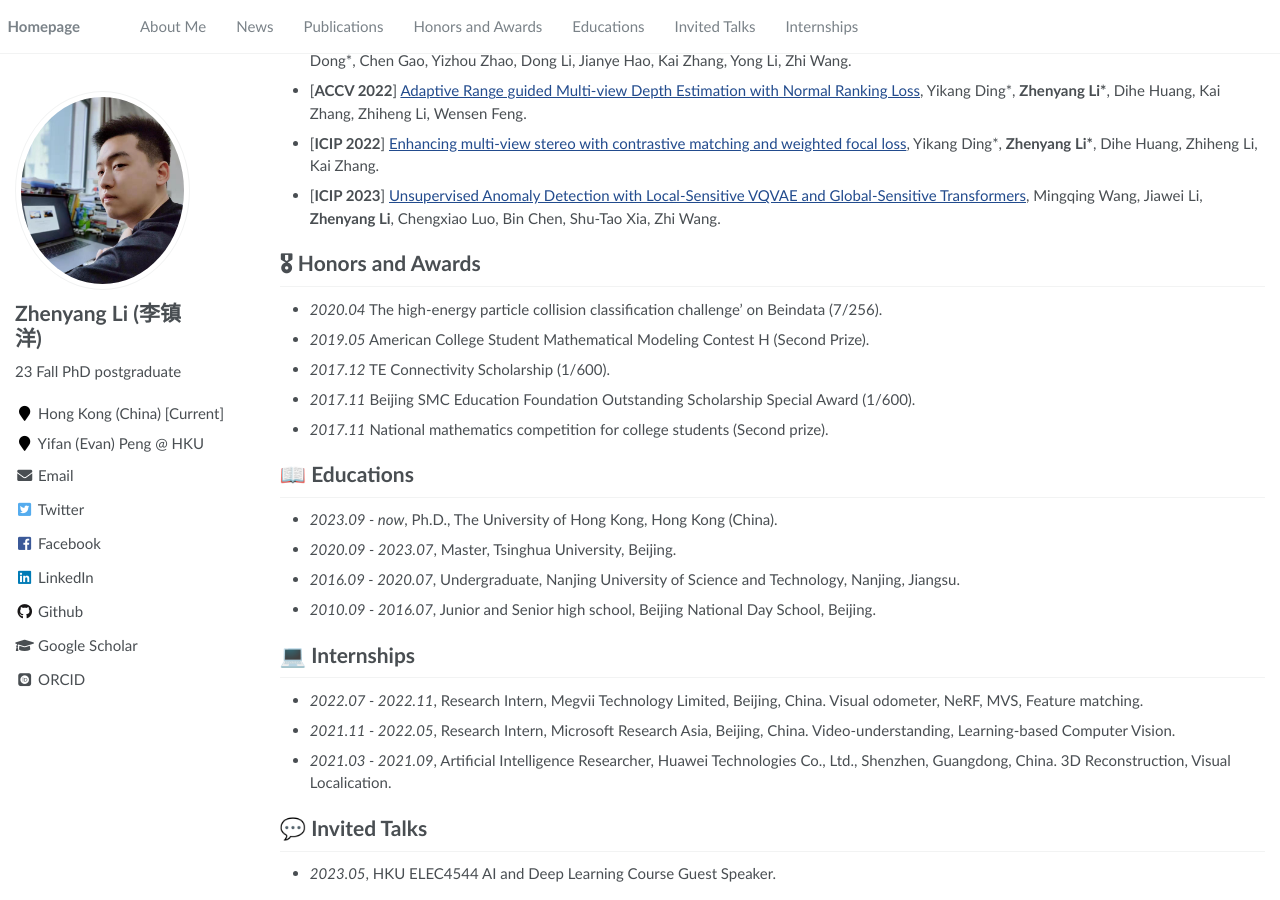
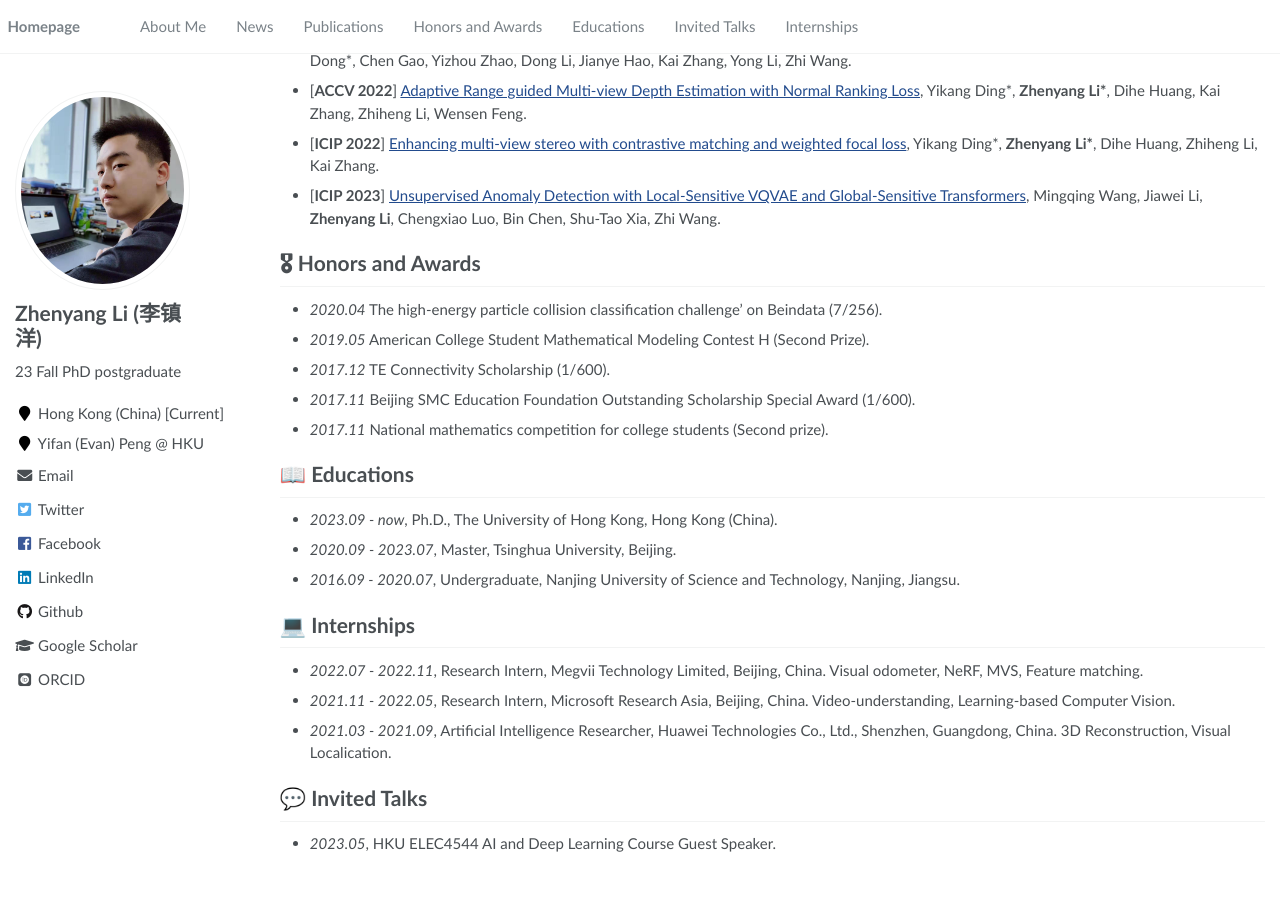
Before and after one commit to Lagrangeli/Lagrangeli.github.io, a Jekyll site: the page built from _pages/about.md, in a window 1280 px wide and 900 px high, scrolled down 508 px. Built offline with Jekyll 4.4.1, drawn with Linux system fonts in a browser that asks for light colours; some web fonts are replaced; after the commit the page ends 1378 px from its top, so only the background shows below that.

Commit message:
remove junior cv

```diff
--- a/_pages/about.md
+++ b/_pages/about.md
@@ -61,7 +61,7 @@ You can also use google scholar badge <a href='https://scholar.google.com/citati
 - *2023.09 - now*, Ph.D., The University of Hong Kong, Hong Kong (China).
 - *2020.09 - 2023.07*, Master, Tsinghua University, Beijing.
 - *2016.09 - 2020.07*, Undergraduate, Nanjing University of Science and Technology, Nanjing, Jiangsu.
-- *2010.09 - 2016.07*, Junior and Senior high school, Beijing National Day School, Beijing.
+<!-- - *2010.09 - 2016.07*, Junior and Senior high school, Beijing National Day School, Beijing. -->
 
 # 💻 Internships
 - *2022.07 - 2022.11*, Research Intern, Megvii Technology Limited, Beijing, China. Visual odometer, NeRF, MVS, Feature matching.
```
